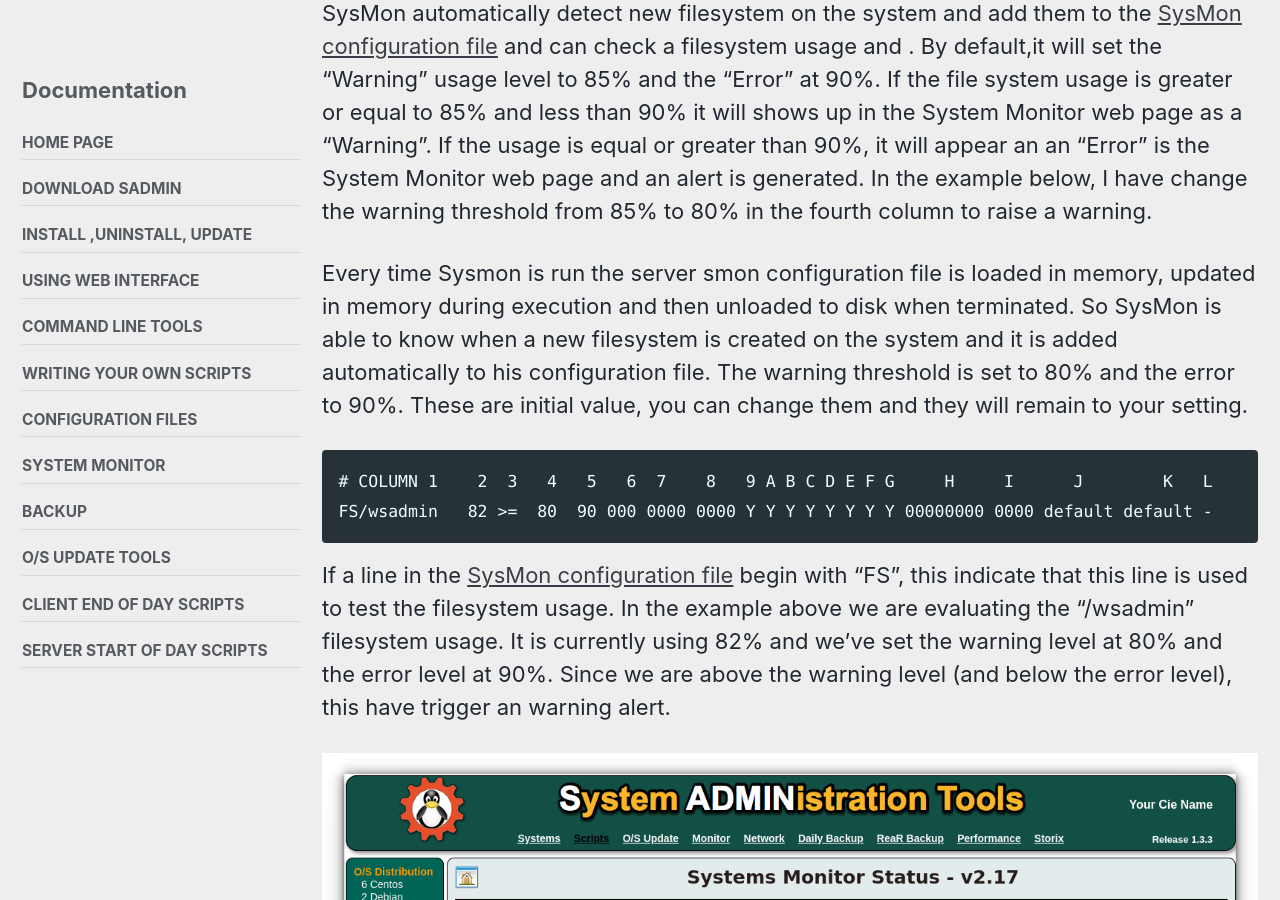
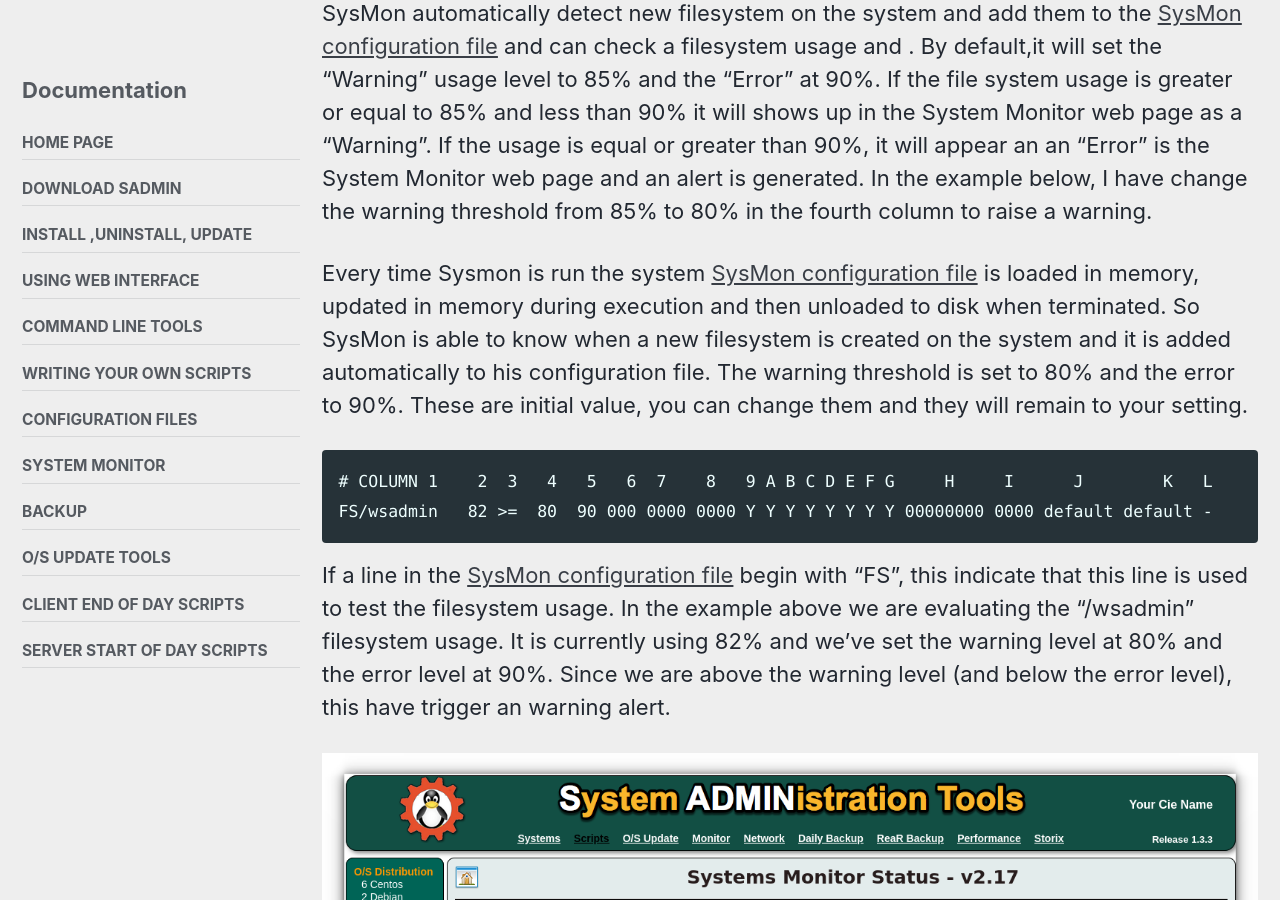
Before and after one commit to jadupl2/jadupl2.github.io, a Jekyll site: the page built from _posts/2021-06-26-sadm-sysmon-filesystem.md, in a window 1280 px wide and 900 px high, scrolled down 381 px. Built offline with Jekyll 4.4.1, drawn with Linux system fonts in a browser that asks for light colours; cached includes are drawn as plain includes.

Commit message:
Change Link name

```diff
--- a/_posts/2021-06-26-sadm-sysmon-filesystem.md
+++ b/_posts/2021-06-26-sadm-sysmon-filesystem.md
@@ -43,7 +43,7 @@ If the usage is equal or greater than 90%, it will appear an an "Error" is the S
 web page and an alert is generated. In the example below, I have change the warning threshold from
 85% to 80% in the fourth column to raise a warning.
 
-Every time Sysmon is run the server smon configuration file is loaded in memory,
+Every time Sysmon is run the system [SysMon configuration file]({% post_url 2021-06-11-sadm-sysmon-config %}) is loaded in memory,
 updated in memory during execution and then unloaded to disk when terminated.
 So SysMon is able to know when a new filesystem is created on the system and it is
 added automatically to his configuration file.
```
